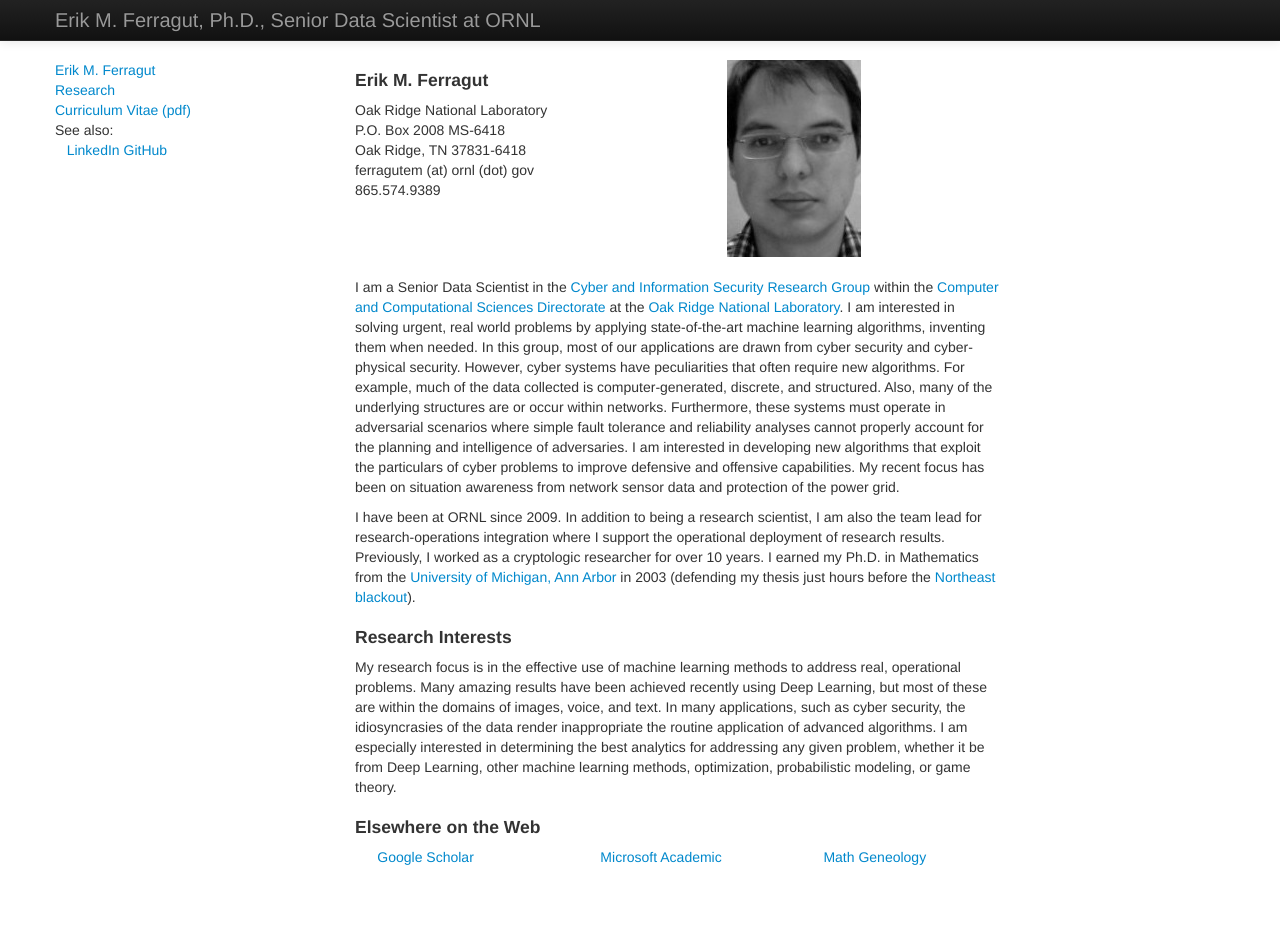
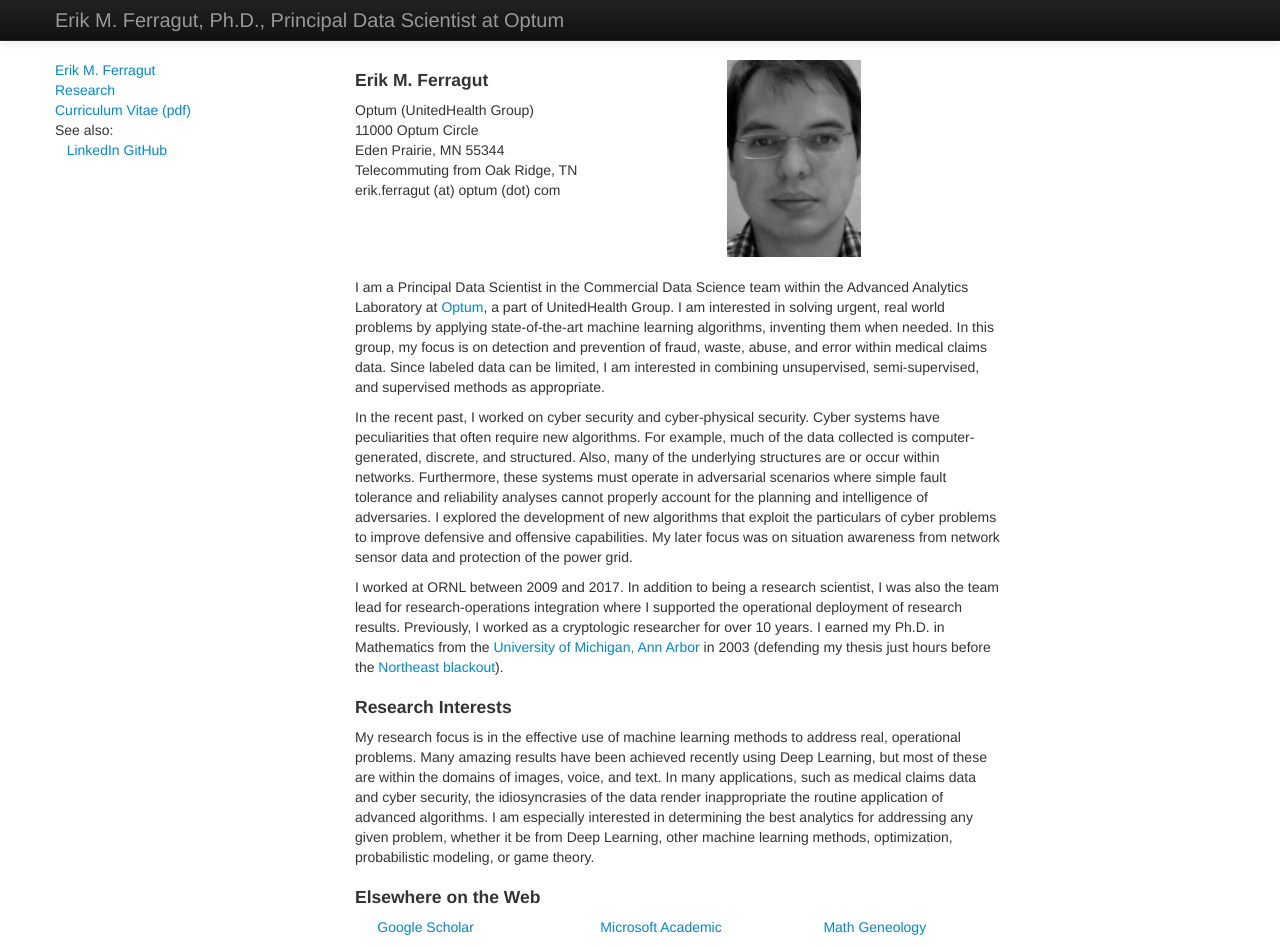
Before and after one commit to ErikFerragut/ErikFerragut.github.io, a Jekyll site: the page built from index.html, in a window 1280 px wide and 947 px high. Built offline with Jekyll 4.4.1, drawn with Linux system fonts in a browser that asks for light colours; the list of posts is cut into pages by our own code.

Commit message:
updated to refer to Optum rather than ORNL

```diff
--- a/index.html
+++ b/index.html
@@ -1,16 +1,16 @@
 ---
 layout: default
-headline: Erik M. Ferragut, Ph.D., Senior Data Scientist at ORNL
+headline: Erik M. Ferragut, Ph.D., Principal Data Scientist at Optum
 ---
 <div class="row-fluid">
 <div class="span4">
 <h4>Erik M. Ferragut</h4>
 <ul class="unstyled">
-<li>Oak Ridge National Laboratory</li>
-<li>P.O. Box 2008 MS-6418</li>
-<li>Oak Ridge, TN 37831-6418</li>
-<li>ferragutem (at) ornl (dot) gov</li>
-<li>865.574.9389</li>
+<li>Optum (UnitedHealth Group)</li>
+<li>11000 Optum Circle</li>
+<li>Eden Prairie, MN 55344</li>
+<li>Telecommuting from Oak Ridge, TN</li>
+<li>erik.ferragut (at) optum (dot) com</li>
 <li></li>
 </ul>
 </div>
@@ -22,31 +22,34 @@ headline: Erik M. Ferragut, Ph.D., Senior Data Scientist at ORNL
 </div>
 <div class="row-fluid">
 
-  <div class="span9"> <br /> <p> I am a Senior Data Scientist in the
-     <a href="http://www.ioc.ornl.gov/">Cyber and Information Security
-     Research Group</a> within the <a
-     href="http://computing.ornl.gov">Computer and Computational
-     Sciences Directorate</a> at the <a href="http://www.ornl.gov">Oak
-     Ridge National Laboratory</a>. I am interested in solving urgent,
+  <div class="span9"> <br /> <p> I am a Principal Data Scientist in the
+     Commercial Data Science team within the Advanced Analytics
+     Laboratory at <a href="http://www.optum.com">Optum</a>, a part of
+     UnitedHealth Group. I am interested in solving urgent,
      real world problems by applying state-of-the-art machine learning
-     algorithms, inventing them when needed. In this group, most of
-     our applications are drawn from cyber security and cyber-physical
-     security.
-     However, cyber systems have peculiarities that often require new
-     algorithms.  For example, much of the data collected is
-     computer-generated, discrete, and structured.  Also, many of the
-     underlying structures are or occur within networks.  Furthermore,
-     these systems must operate in adversarial scenarios where simple
-     fault tolerance and reliability analyses cannot properly account
-     for the planning and intelligence of adversaries.  I am
-     interested in developing new algorithms that exploit the
-     particulars of cyber problems to improve defensive and offensive
-     capabilities.  My recent focus has been on situation awareness
-     from network sensor data and protection of the power grid.</p>
+     algorithms, inventing them when needed. In this group, my focus
+     is on detection and prevention of fraud, waste, abuse, and error
+     within medical claims data. Since labeled data can be limited, I
+     am interested in combining unsupervised, semi-supervised, and
+    supervised methods as appropriate.</p>
 
-     <p>I have been at ORNL since 2009.  In addition to being a
-    research scientist, I am also the team lead for
-    research-operations integration where I support the operational
+    <p>In the recent past, I worked on cyber security and
+     cyber-physical security. Cyber systems have peculiarities that
+     often require new algorithms. For example, much of the data
+     collected is computer-generated, discrete, and structured. Also,
+     many of the underlying structures are or occur within networks.
+     Furthermore, these systems must operate in adversarial scenarios
+     where simple fault tolerance and reliability analyses cannot
+     properly account for the planning and intelligence of
+     adversaries. I explored the development of new algorithms that
+     exploit the particulars of cyber problems to improve defensive
+     and offensive capabilities.  My later focus was on situation
+     awareness from network sensor data and protection of the power
+     grid.</p>
+
+     <p>I worked at ORNL between 2009 and 2017.  In addition to being
+    a research scientist, I was also the team lead for
+    research-operations integration where I supported the operational
     deployment of research results. Previously, I worked as a
     cryptologic researcher for over 10 years. I earned my Ph.D. in
     Mathematics from the <a
@@ -63,7 +66,8 @@ headline: Erik M. Ferragut, Ph.D., Senior Data Scientist at ORNL
   use of machine learning methods to address real, operational
   problems. Many amazing results have been achieved recently using
   Deep Learning, but most of these are within the domains of images,
-  voice, and text. In many applications, such as cyber security, the
+  voice, and text. In many applications, such as medical claims data
+  and cyber security, the
   idiosyncrasies of the data render inappropriate the routine
   application of advanced algorithms. I am especially interested in
   determining the best analytics for addressing any given problem,
```
Also changed, not shown: research/index.md (+0 -1 lines), 2 other files.
